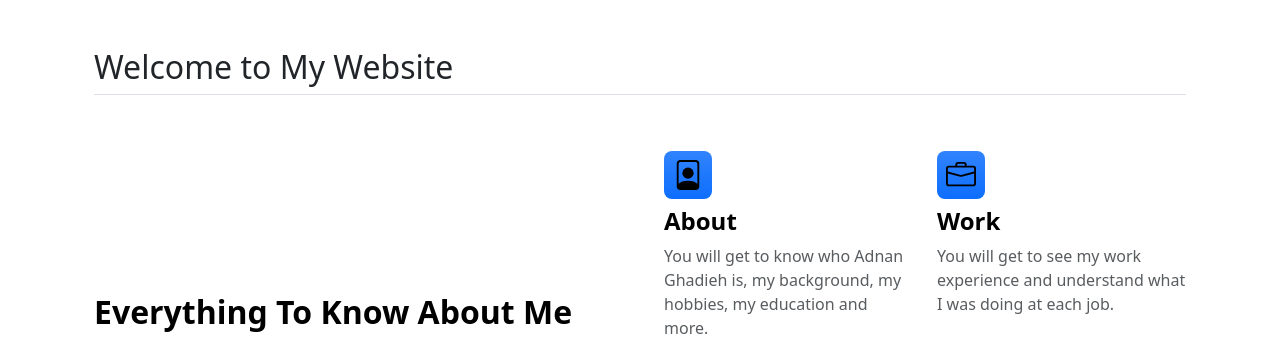
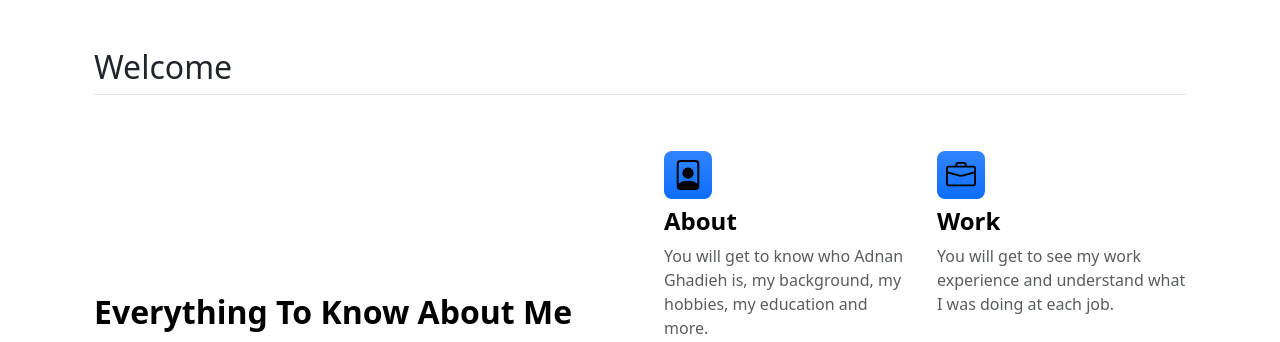
Before and after one commit to adn87/My_Webstie, a Flask app: page / in a window 1280 px wide. Shown: the part 56-398 px from the top of the page. Run offline with Flask 3, Linux system fonts and the light colour scheme; some libraries are stand-ins or nearby versions.

Commit message:
My_Website_007
-code clean up

```diff
--- a/templates/index.html
+++ b/templates/index.html
@@ -1,6 +1,6 @@
 {% include 'base.html' %}
 <div class="container px-4 py-5">
-    <h2 class="pb-2 border-bottom">Welcome to My Website</h2>
+    <h2 class="pb-2 border-bottom">Welcome</h2>
 
     <div class="row row-cols-1 row-cols-md-2 align-items-md-center g-5 py-5">
       <div class="col d-flex flex-column align-items-start gap-2">
```
